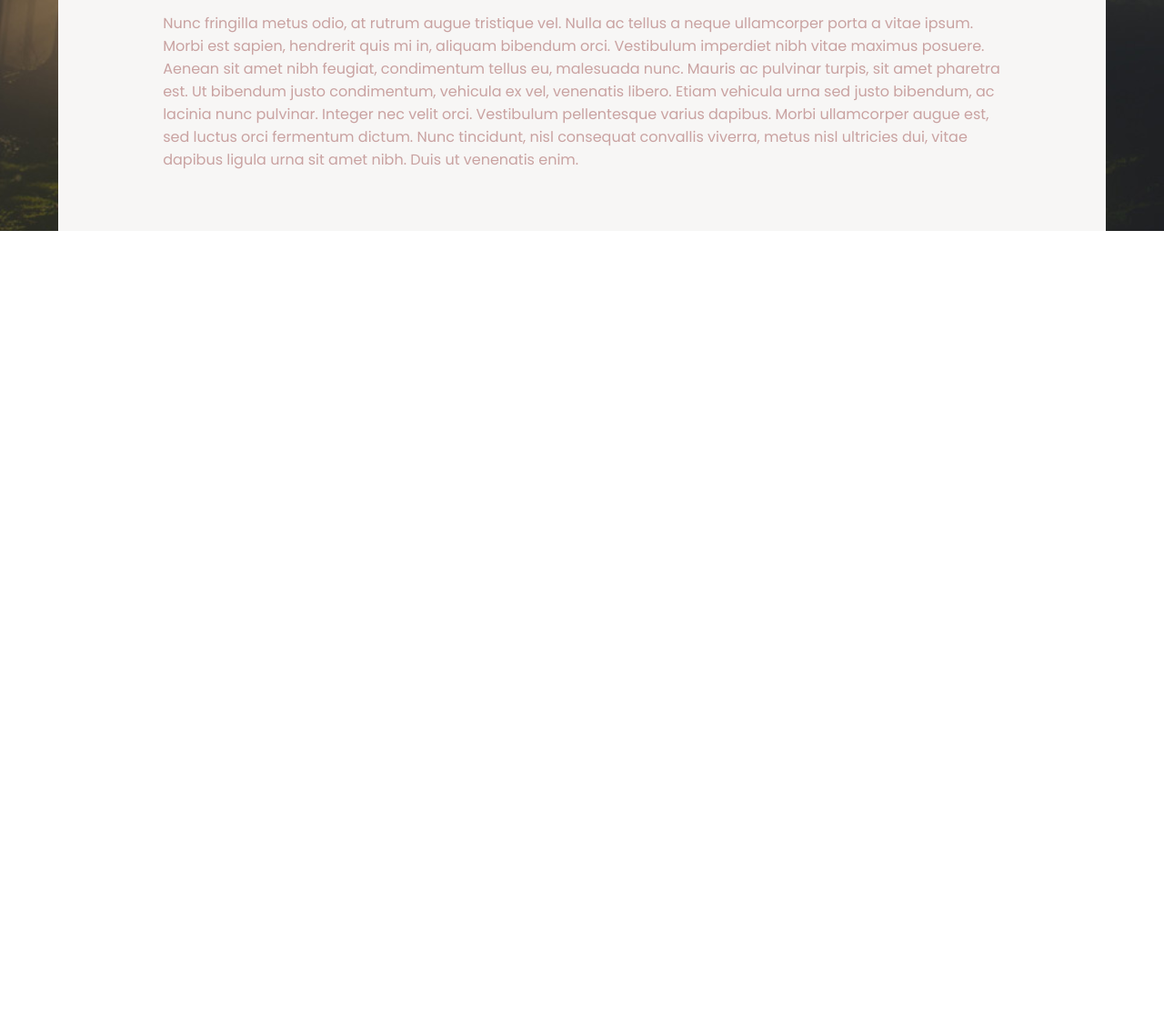
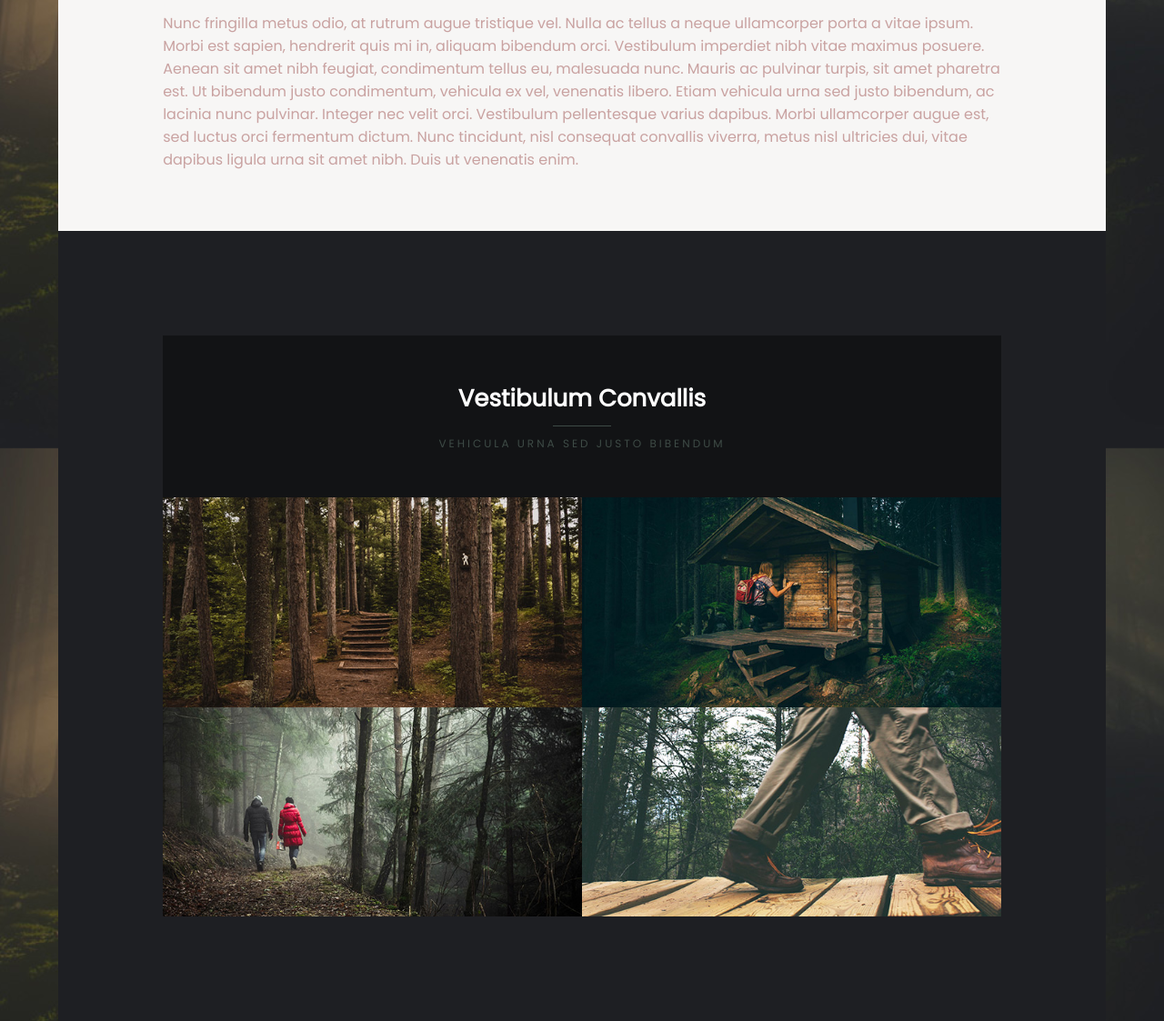
Before and after one commit to ca7vin/caminar, a website: page index.html in a window 1280 px wide. Shown: the part 1107-2230 px from the top of the page at 91% size. Before the commit the page ends 1361 px from the top, so only its background shows below. Drawn offline with Linux system fonts and the light colour scheme.

Commit message:
section2

```diff
--- a/index.html
+++ b/index.html
@@ -1,5 +1,6 @@
 <!DOCTYPE html>
 <html lang="en">
+
 <head>
     <meta charset="UTF-8">
     <meta http-equiv="X-UA-Compatible" content="IE=edge">
@@ -14,6 +15,7 @@
     <link rel="stylesheet" href="./node_modules/@fortawesome/fontawesome-free/css/all.css">
     <title>Caminar</title>
 </head>
+
 <body>
     <div class="titre-h1">
         <h1>Caminar</h1>
@@ -33,9 +35,41 @@
             </div>
         </div>
         <div class="sect1-text">
-            <p>Curabitur eget semper ante. Morbi eleifend ultricies est, a blandit diam vehicula vel. Vestibulum porttitor nisi quis viverra hendrerit. Suspendisse vel volutpat nibh, vel elementum lacus. Maecenas commodo pulvinar dui, at cursus metus imperdiet vel. Vestibulum et efficitur urna. Duis velit nulla, interdum sed felis sit amet, facilisis auctor nunc. Cras luctus urna at risus feugiat scelerisque nec sed diam.</p>
-            <p>Nunc fringilla metus odio, at rutrum augue tristique vel. Nulla ac tellus a neque ullamcorper porta a vitae ipsum. Morbi est sapien, hendrerit quis mi in, aliquam bibendum orci. Vestibulum imperdiet nibh vitae maximus posuere. Aenean sit amet nibh feugiat, condimentum tellus eu, malesuada nunc. Mauris ac pulvinar turpis, sit amet pharetra est. Ut bibendum justo condimentum, vehicula ex vel, venenatis libero. Etiam vehicula urna sed justo bibendum, ac lacinia nunc pulvinar. Integer nec velit orci. Vestibulum pellentesque varius dapibus. Morbi ullamcorper augue est, sed luctus orci fermentum dictum. Nunc tincidunt, nisl consequat convallis viverra, metus nisl ultricies dui, vitae dapibus ligula urna sit amet nibh. Duis ut venenatis enim.</p>
-        </sect1-span>
+            <p>Curabitur eget semper ante. Morbi eleifend ultricies est, a blandit diam vehicula vel. Vestibulum
+                porttitor nisi quis viverra hendrerit. Suspendisse vel volutpat nibh, vel elementum lacus. Maecenas
+                commodo pulvinar dui, at cursus metus imperdiet vel. Vestibulum et efficitur urna. Duis velit nulla,
+                interdum sed felis sit amet, facilisis auctor nunc. Cras luctus urna at risus feugiat scelerisque nec
+                sed diam.</p>
+            <p>Nunc fringilla metus odio, at rutrum augue tristique vel. Nulla ac tellus a neque ullamcorper porta a
+                vitae ipsum. Morbi est sapien, hendrerit quis mi in, aliquam bibendum orci. Vestibulum imperdiet nibh
+                vitae maximus posuere. Aenean sit amet nibh feugiat, condimentum tellus eu, malesuada nunc. Mauris ac
+                pulvinar turpis, sit amet pharetra est. Ut bibendum justo condimentum, vehicula ex vel, venenatis
+                libero. Etiam vehicula urna sed justo bibendum, ac lacinia nunc pulvinar. Integer nec velit orci.
+                Vestibulum pellentesque varius dapibus. Morbi ullamcorper augue est, sed luctus orci fermentum dictum.
+                Nunc tincidunt, nisl consequat convallis viverra, metus nisl ultricies dui, vitae dapibus ligula urna
+                sit amet nibh. Duis ut venenatis enim.</p>
+            </sect1-span>
+    </section>
+    <section class="sect2">
+        <div class="sect2-container">
+            <div class="sect2-header">
+                <div class="sect2-h2">
+                    <h2>Vestibulum Convallis</h2>
+                </div>
+                <div class="sect2-line">
+                </div>
+                <div class="sect2-span">
+                    <span>VEHICULA URNA SED JUSTO BIBENDUM</span>
+                </div>
+            </div>
+            <div class="sect2-img">
+                <img src="./public/images/pic05.jpg" alt="">
+                <img src="./public/images/pic01.jpg" alt="">
+                <img src="./public/images/pic04.jpg" alt="">
+                <img src="./public/images/pic03.jpg" alt="">
+            </div>
+        </div>
     </section>
 </body>
+
 </html>
--- a/src/sass/style.sass
+++ b/src/sass/style.sass
@@ -71,3 +71,50 @@ body
                 font-size: 16px
                 color: #C9A2A1
                 font-weight: lighter
+    .sect2
+        display: flex
+        flex-direction: column
+        margin: 0px 5%
+        background-color: #1E1F23
+        .sect2-container
+            background-color: #121315
+            margin: 10%
+            display: flex
+            flex-direction: column
+            align-items: center
+            justify-content: center
+            .sect2-header
+                display: flex
+                flex-direction: column
+                align-items: center
+                justify-content: center
+                padding: 50px 0px
+            .sect2-h2
+                display: flex
+                flex-direction: column
+                align-items: center
+                justify-content: center
+                h2
+                    margin: 0
+                    font-weight: 600
+                    font-size: 26px
+                    color: white
+            .sect2-line
+                height: 1px
+                width: 20%
+                background-color: #3E4B46
+                margin: 10px 0px
+            .sect2-span
+                display: flex
+                flex-direction: column
+                align-items: center
+                justify-content: center
+                span
+                    font-size: 12px
+                    letter-spacing: 3px
+                    color: #3E4B46
+            .sect2-img
+                display: flex
+                flex-wrap: wrap
+                img
+                    width: 50%
```
Also changed, not shown: public/CSS/style.css, 1 other file.
